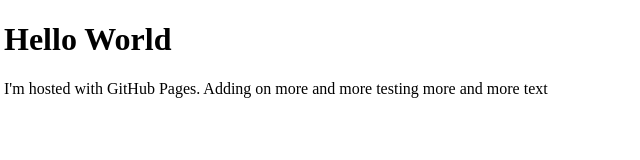
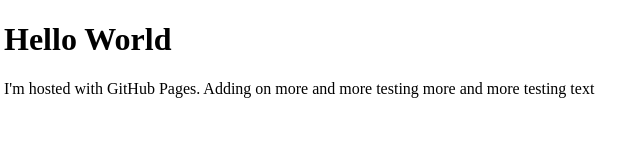
Before and after one commit to JohnTelford/johntelford.github.io, a plain HTML site: page index.html in a window 1280 px wide. Shown: the full height of the page, 4-644 px from the left. Drawn offline with Linux system fonts and the light colour scheme.

Commit message:
refactor

```diff
--- a/index.html
+++ b/index.html
@@ -3,6 +3,6 @@
 <body>
 <h1>Hello World</h1>
 <p>I'm hosted with GitHub Pages. Adding on more
-    and more testing more and more text</p>
+    and more testing more and more testing text</p>
 </body>
 </html>
```
